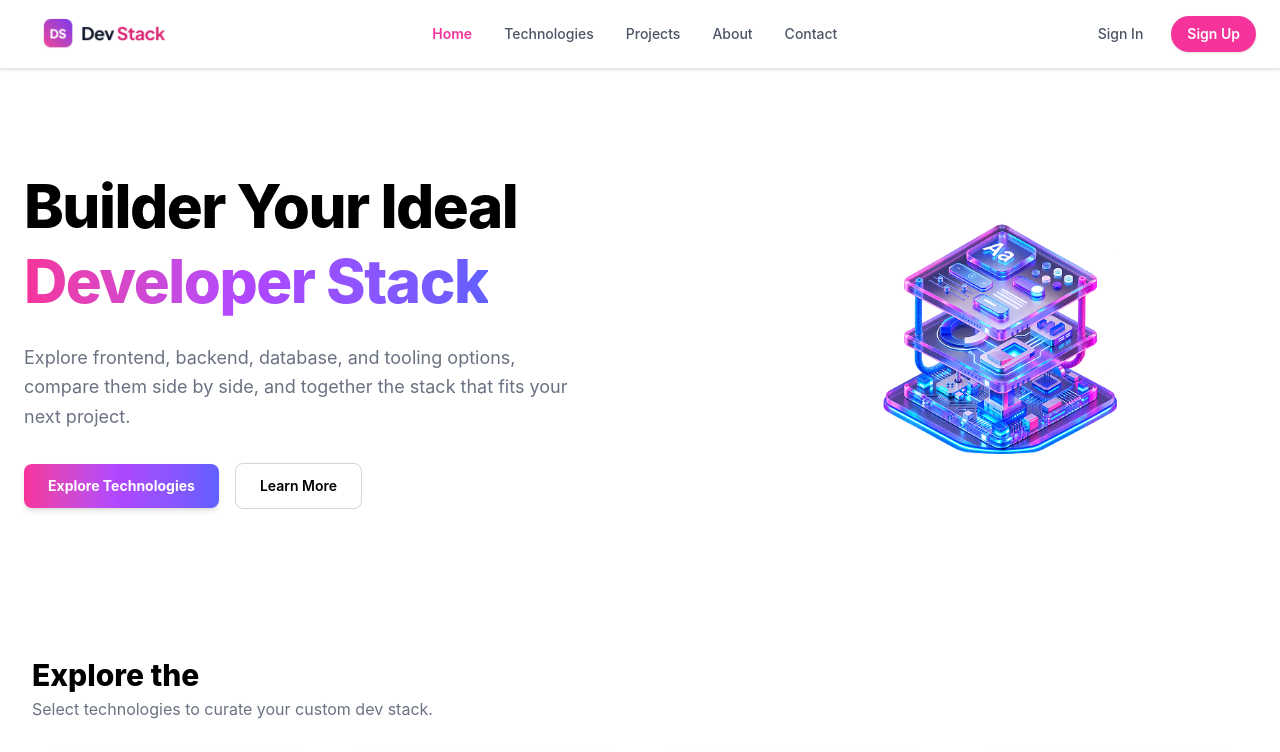
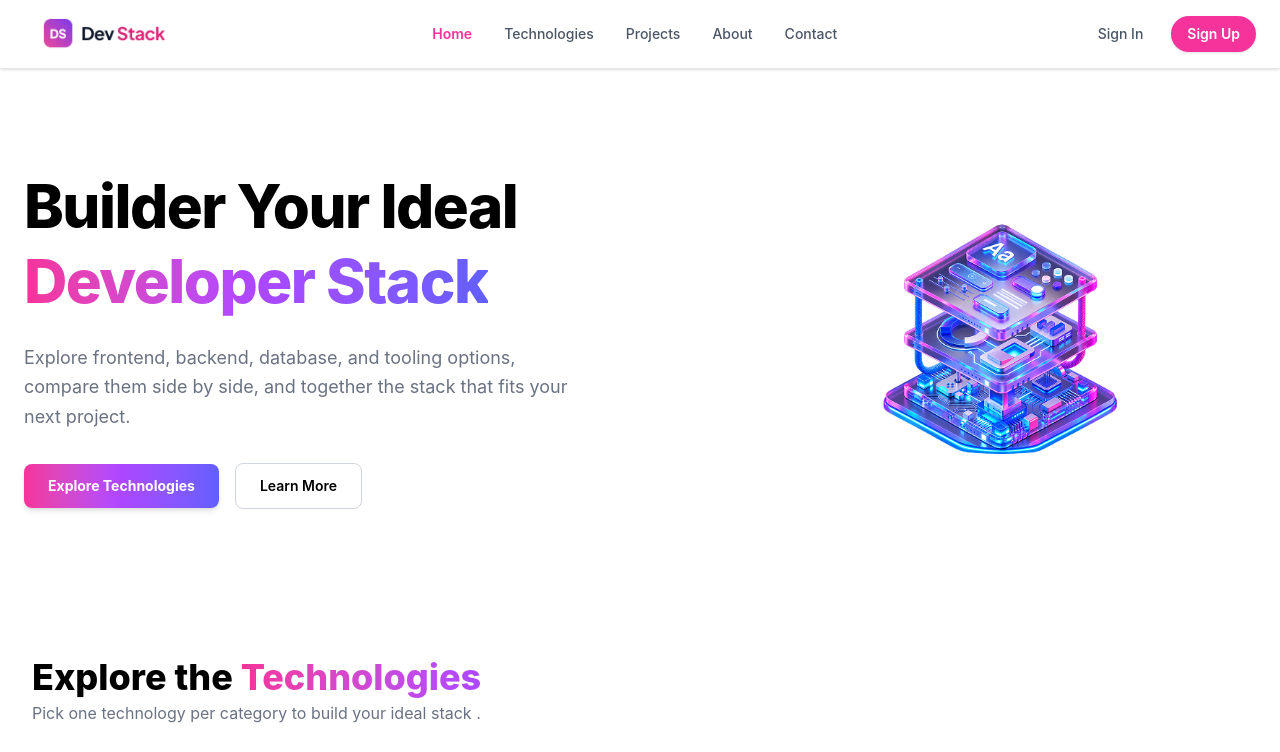
Before and after one commit to Annika-Islam/dev-stack-builder, a React (Vite) app in the folder dev-stack/: page / in a window 1280 px wide. Shown: the top 752 px of the page. Built offline with nearby package versions, Linux system fonts and the light colour scheme.

Commit message:
Update All section ar color

```diff
--- a/dev-stack/src/App.jsx
+++ b/dev-stack/src/App.jsx
@@ -60,10 +60,10 @@ function App() {
 
       <main id="technologies" className="max-w-7xl mx-auto px-4 sm:px-6 lg:px-8 py-12 flex-grow w-full">
         <div className="mb-8 text-center md:text-left">
-          <h2 className="text-3xl font-extrabold text-black">
-            Explore the <span className="bg-brand-gradient bg-clip-text text-transparent">Technologies</span>
-          </h2>
-          <p className="text-gray-500 mt-1">Select technologies to curate your custom dev stack.</p>
+        <h2 className="text-4xl font-extrabold text-black">
+          Explore the <span className="bg-gradient-to-r from-pink-500 to-purple-500 bg-clip-text text-transparent">Technologies</span>
+        </h2>
+          <p className="text-gray-500 mt-1"> Pick one technology per category to build your ideal stack .</p>
         </div>
 
         {loading ? (
```
